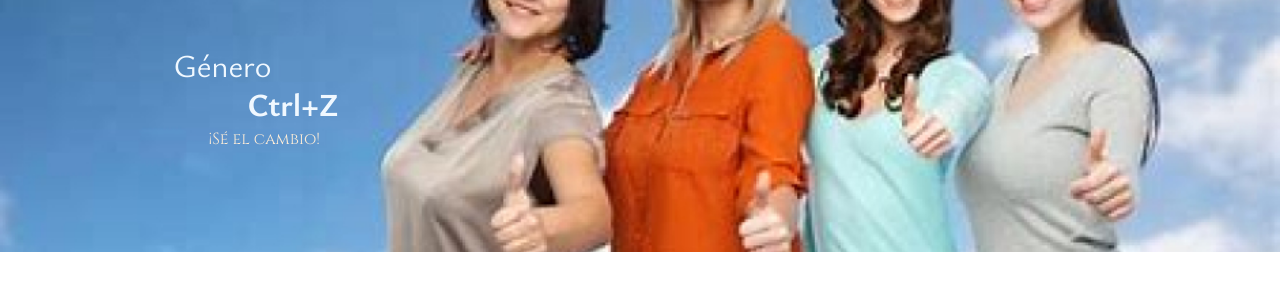
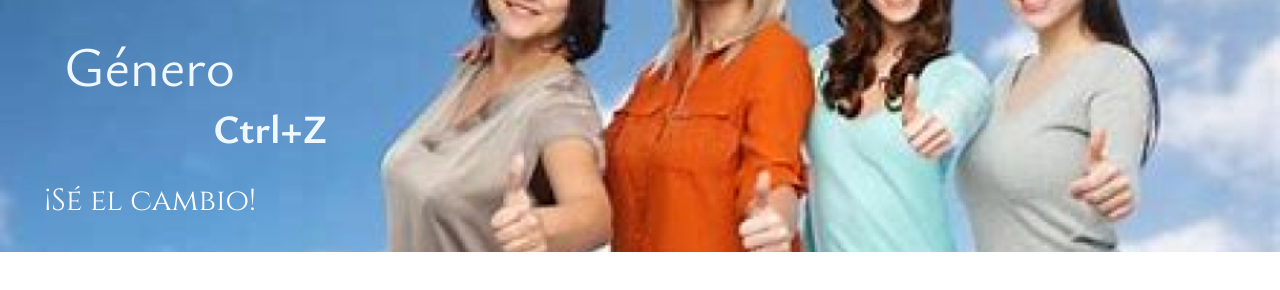
Before and after one commit to natt83/Genero-Cntrl-Z, a plain HTML site: page index.html in a window 1280 px wide. Drawn offline with Linux system fonts and the light colour scheme.

Commit message:
sizes changes

```diff
--- a/style.css
+++ b/style.css
@@ -34,29 +34,30 @@
     position: absolute;
     top: 25%;
     right: 75%;
+    font-size:350%;
     transform: translate(-50%, -50%);
     color: aliceblue;
-    font-size: xx-large;
     font-family:"Ysabeau";
     src: url(./YsabeauOffice-VariableFont_wght.ttf);
 
 }
 .control h1{
     position: absolute;
-    top: 40%;
+    top: 50%;
     right: 70%;
+    font-size: 250%;
     transform: translate(-50%, -50%);
     color: aliceblue;
-    font-size:xx-large;
     font-family:"Ysabeau";
     src: url(./YsabeauOffice-VariableFont_wght.ttf);
 }
 
 .subtitle {
     position: absolute;
-    top: 50%;
-    right: 75%;
-    color: antiquewhite;
+    font-size:190%;
+    top: 70%;
+    right: 80%;
+    color:white;
     font-family:"Cinzel";
     src: url(./Cinzel-VariableFont_wght.ttf);
 }
```
